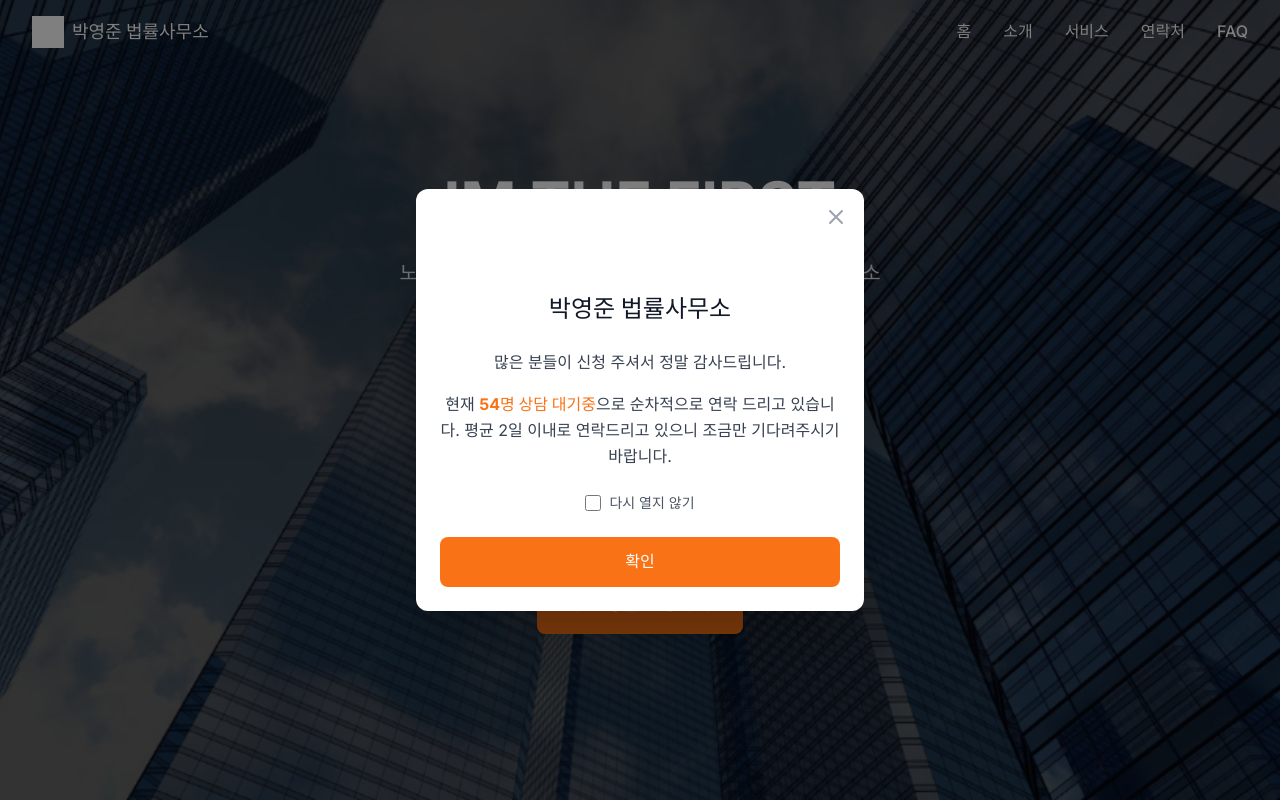
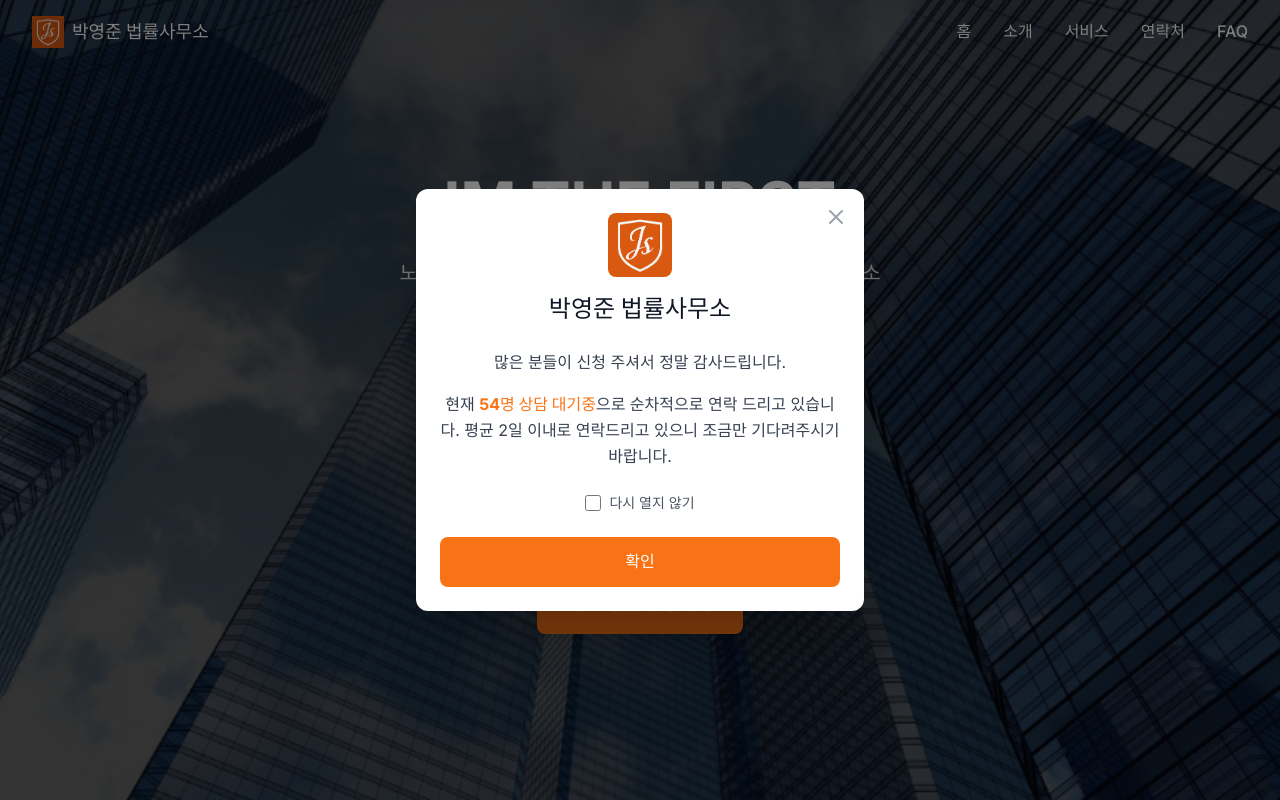
Before and after one commit to gu991230-cyber/gugit, a Next.js app: page / in a window 1280 px wide. Shown: the top 800 px of the page. Built offline with nearby package versions, Linux system fonts and the light colour scheme; no server answers.

Commit message:
Fix logo display by removing white filter

```diff
--- a/src/app/layout.tsx
+++ b/src/app/layout.tsx
@@ -42,7 +42,7 @@
                 <img
                   src="/images/lg.PNG"
                   alt="박영준 법률사무소 로고"
-                  className="w-8 h-8 object-contain filter brightness-0 invert"
+                  className="w-8 h-8 object-contain"
                 />
                 <span className="text-lg font-bold text-white">박영준 법률사무소</span>
               </Link>
--- a/src/app/page.tsx
+++ b/src/app/page.tsx
@@ -288,7 +288,7 @@
                 <img
                   src="/images/lg.PNG"
                   alt="박영준 법률사무소 로고"
-                  className="w-16 h-16 object-contain rounded-lg filter brightness-0 invert"
+                  className="w-16 h-16 object-contain rounded-lg"
                 />
               </div>
               <h2 className="text-2xl font-bold text-gray-900 mb-2">박영준 법률사무소</h2>
```
